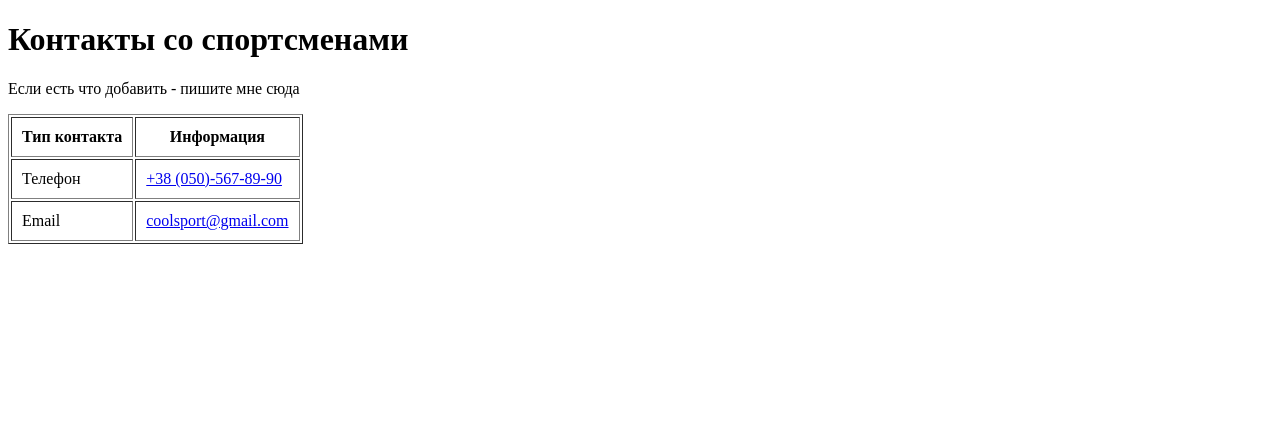
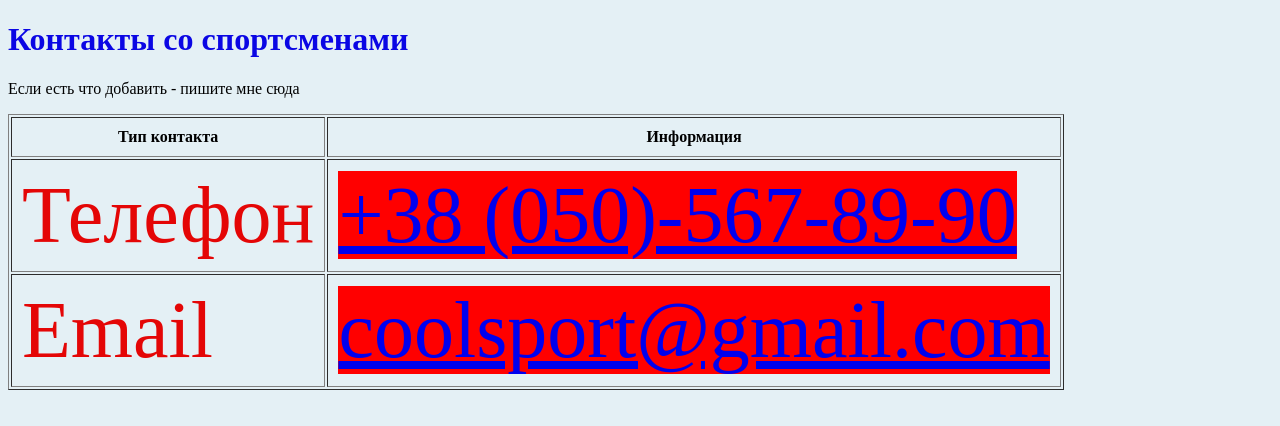
Before and after one commit to ksn-arch/basketball, a plain HTML site: page pages/3.html in a window 1280 px wide. Drawn offline with Linux system fonts and the light colour scheme.

Commit message:
add background and size

```diff
--- a/pages/3.html
+++ b/pages/3.html
@@ -2,6 +2,7 @@
 <html>
 <head>
 <title>contacts</title>
+<link rel="stylesheet" type="text/css" href="../style.css">
 </head>
 <body>
 
--- a/style.css
+++ b/style.css
@@ -1,6 +1,16 @@
 h1 {
     color: rgb(10, 6, 228);
   }
+  h2 {
+    color: rgb(25, 88, 23);
+  }
   body {
-    background-color: rgb(201, 232, 243);
+    background-color: rgb(228, 240, 245);
   }
+  td {
+    color: rgb(228, 6, 6);
+    font-size: 80px;
+  }
+  a {
+    background-color:rgb(255, 0, 0);">rgb(255, 0, 0)
+  }
```
Also changed, not shown: pages/2.html (+1 -1 lines).
